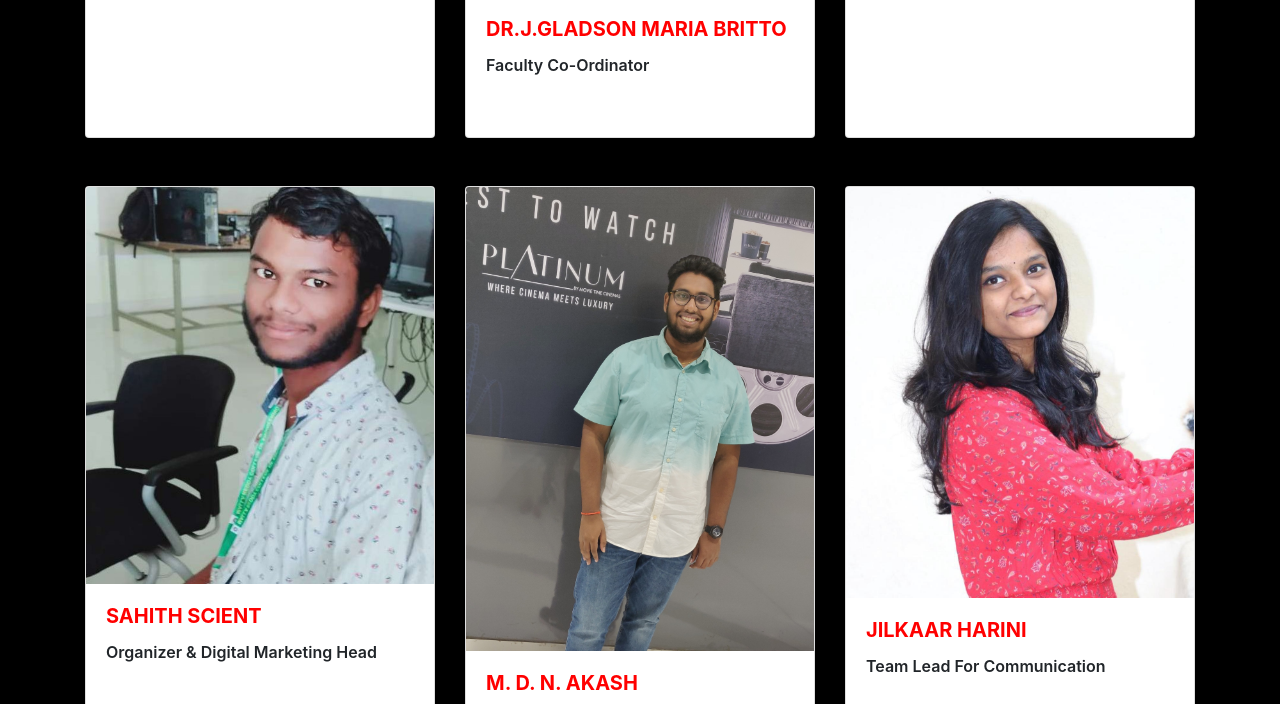
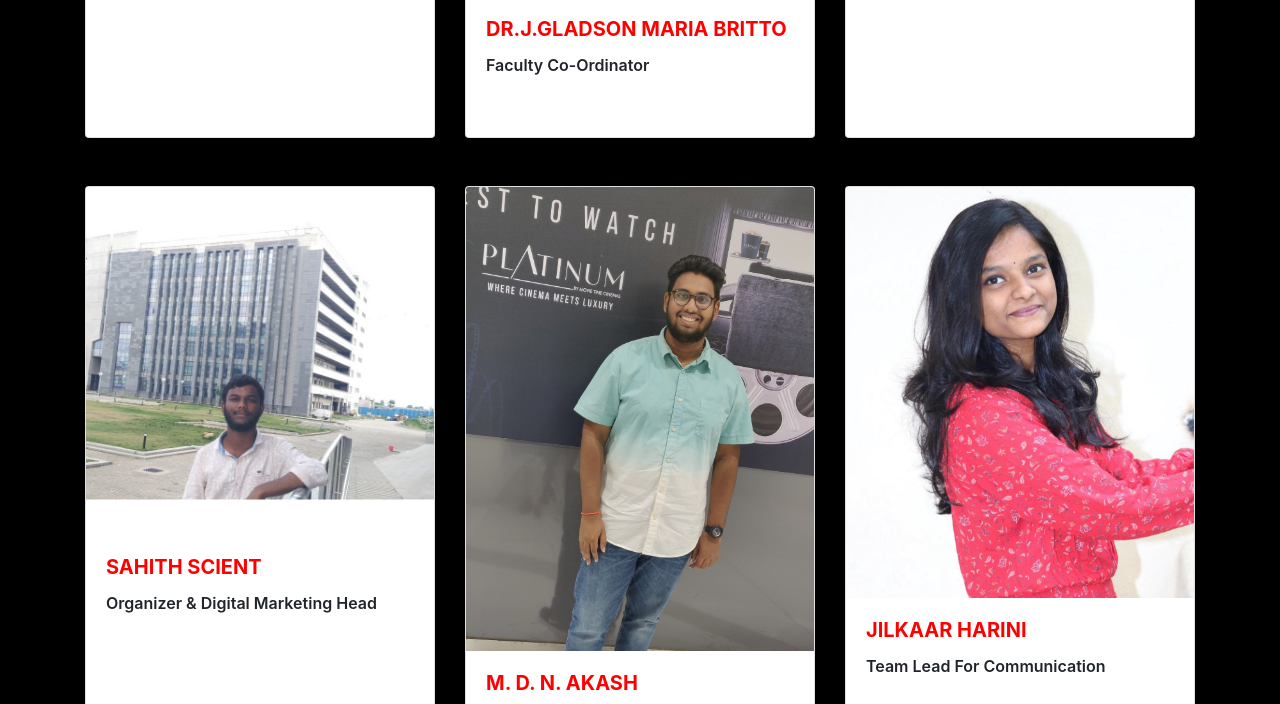
Before and after one commit to SahithScient/tedxmrce, a plain HTML site: page team.html in a window 1280 px wide. Shown: the part 600-1304 px from the top of the page. Drawn offline with nearby package versions, Linux system fonts and the light colour scheme.

Commit message:
Update team.html

```diff
--- a/team.html
+++ b/team.html
@@ -161,7 +161,7 @@
       <div class="card-deck">
 
       <div class="card">
-                 <img class="card-img-top" src="timg\Sahith.jpg" alt="Card image cap">
+                 <img class="card-img-top" src="timg\Sahith1.jpg" alt="Card image cap">
                  <div class="card-body">
                    <h5 class="card-title">Sahith Scient</h5>
                    <p class="card-text">Organizer & Digital Marketing Head</p></div>
```
